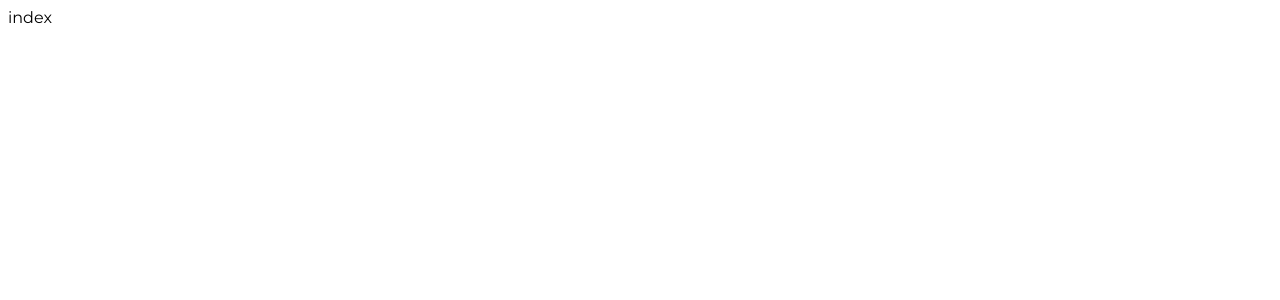
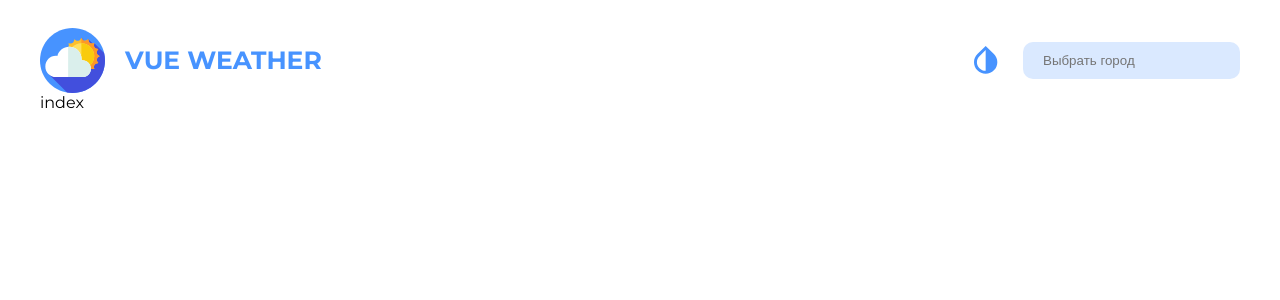
Before and after one commit to Erkinov97/weather-app-nuxt-v2, a Nuxt app: page / in a window 1280 px wide. Shown: the top 300 px of the page. Built offline with nearby package versions, Linux system fonts and the light colour scheme.

Commit message:
feat added jeader component

```diff
--- /dev/null
+++ b/components/icons/AppHeader.vue
@@ -0,0 +1,71 @@
+<template>
+  <header class="header">
+    <div class="header__logo">
+      <LogoIcon />
+      <h1 class="header__title">vue weather</h1>
+    </div>
+    <div class="header__right">
+      <button type="button" class="header__btn-change-color">
+        <InvertColorIcon />
+      </button>
+      <input type="text" class="header__search" placeholder="Выбрать город" />
+    </div>
+  </header>
+</template>
+
+<script>
+import LogoIcon from './Logo.vue'
+import InvertColorIcon from './InvertColor.vue'
+export default {
+  name: 'AppHeader',
+  components: {
+    LogoIcon,
+    InvertColorIcon,
+  },
+}
+</script>
+<style lang="scss">
+@import '@/assets/scss';
+.header {
+  display: flex;
+  justify-content: space-between;
+  &__logo {
+    display: flex;
+    align-items: center;
+    gap: 20px;
+  }
+  &__title {
+    text-transform: uppercase;
+    font-size: 24px;
+    color: $blue;
+    font-weight: 700;
+    font-size: 25px;
+    line-height: 30.48px;
+  }
+  &__right {
+    display: flex;
+    align-items: center;
+    gap: 20px;
+  }
+  &__btn-change-color {
+    width: 35px;
+    height: 35px;
+    padding: 0;
+    background-color: transparent;
+    border: none;
+    cursor: pointer;
+  }
+  &__search {
+    background-color: $blue-light;
+    color: $black;
+    padding: 9px 20px;
+    border: 1px solid;
+    border-radius: 5px;
+    font-weight: 500;
+    line-height: 19.5px;
+    border: none;
+    outline: none;
+    border-radius: 10px;
+  }
+}
+</style>
--- /dev/null
+++ b/components/icons/InvertColor.vue
@@ -0,0 +1,26 @@
+<template>
+  <svg
+    width="35"
+    height="35"
+    viewBox="0 0 35 35"
+    fill="none"
+    xmlns="http://www.w3.org/2000/svg"
+  >
+    <g clip-path="url(#clip0_23_3)">
+      <path
+        d="M17.6667 7.09792V27.7917C12.8396 27.7917 8.91667 23.9562 8.91667 19.2312C8.91667 16.9562 9.82083 14.8125 11.4687 13.1937L17.6667 7.09792ZM17.6667 3L9.42708 11.1083C7.3125 13.1937 6 16.0667 6 19.2312C6 25.575 11.2208 30.7083 17.6667 30.7083C24.1125 30.7083 29.3333 25.575 29.3333 19.2312C29.3333 16.0667 28.0208 13.1937 25.9062 11.1083L17.6667 3Z"
+        fill="#4793FF"
+      />
+    </g>
+    <defs>
+      <clipPath id="clip0_23_3">
+        <rect width="35" height="35" fill="white" />
+      </clipPath>
+    </defs>
+  </svg>
+</template>
+<script>
+export default {
+  name: 'InvertColorIcon',
+}
+</script>
--- /dev/null
+++ b/components/icons/Logo.vue
@@ -0,0 +1,47 @@
+<template>
+  <svg
+    width="65"
+    height="65"
+    viewBox="0 0 65 65"
+    fill="none"
+    xmlns="http://www.w3.org/2000/svg"
+  >
+    <path
+      d="M32.5 65C50.4493 65 65 50.4493 65 32.5C65 14.5507 50.4493 0 32.5 0C14.5507 0 0 14.5507 0 32.5C0 50.4493 14.5507 65 32.5 65Z"
+      fill="#4793FF"
+    />
+    <path
+      d="M65 32.5C65 29.8954 64.6916 27.3631 64.113 24.9358L54.3423 15.1651L53.0241 15.7211L48.3235 11.1622C48.3235 11.1622 46.5495 14.0707 44.5394 12.8753L41.3829 9.7971L41.1963 14.2822L8.78809 46.265L27.0688 64.5457C28.8351 64.8429 30.6492 65 32.5 65C50.4493 65 65 50.4493 65 32.5Z"
+      fill="#424FDD"
+    />
+    <path
+      d="M58.3388 29.0023L59.7103 28.1252L58.2388 27.1841C56.6468 26.1659 56.217 24.03 57.2916 22.4755L58.2847 21.0387L56.6808 20.7601C54.8077 20.4347 53.5845 18.6126 53.9927 16.7559L54.3422 15.1659L52.6363 15.5409C50.7905 15.9467 48.9765 14.7403 48.637 12.8812L48.3233 11.163L46.9922 12.1001C45.4377 13.1946 43.2843 12.7711 42.26 11.1694L41.3829 9.79797L40.4418 11.2695C39.4237 12.8615 37.2878 13.2912 35.7333 12.2167L34.2964 11.2235L34.0179 12.8275C33.6925 14.7005 31.8705 15.9237 30.0136 15.5156L28.4237 15.1661L28.7987 16.8719C29.2044 18.7177 27.998 20.5317 26.1389 20.8712L24.4207 21.1849L25.3579 22.516C26.4524 24.0705 26.0288 26.2239 24.4272 27.2482L23.0557 28.1253L24.5271 29.0664C26.1192 30.0846 26.5488 32.2204 25.4743 33.775L24.4812 35.2118L26.0851 35.4904C27.9581 35.8157 29.1813 37.6379 28.7732 39.4946L28.4237 41.0845L30.1296 40.7095C31.9753 40.3038 33.7894 41.5102 34.1288 43.3693L34.4425 45.0876L35.7736 44.1505C37.3282 43.056 39.4816 43.4795 40.5058 45.0812L41.3829 46.4526L42.324 44.9811C43.3422 43.3891 45.4781 42.9594 47.0326 44.0339L48.4695 45.0271L48.748 43.4231C49.0734 41.5501 50.8955 40.3269 52.7522 40.735L54.3422 41.0845L53.9672 39.3787C53.5614 37.5329 54.7678 35.7189 56.6269 35.3794L58.3453 35.0657L57.4081 33.7346C56.3136 32.1801 56.7371 30.0265 58.3388 29.0023Z"
+      fill="#FDBF2D"
+    />
+    <path
+      d="M57.4082 33.734L58.3451 35.0645L56.6275 35.378C54.7676 35.7183 53.5615 37.5324 53.9678 39.3783L54.3423 41.0833L52.7529 40.7342C50.8955 40.3254 49.0738 41.5492 48.7475 43.4218L48.4695 45.0265L47.0323 44.0324C45.4784 42.9584 43.3418 43.3875 42.3237 44.9795L41.3829 46.4521V9.79697L42.2602 11.1681C43.2847 12.7702 45.4378 13.1942 46.9917 12.0986L48.3235 11.1617L48.637 12.8807C48.976 14.7393 50.7902 15.9453 52.6361 15.5403L54.3423 15.1645L53.9932 16.7553C53.5844 18.6113 54.8082 20.4344 56.6808 20.7594L58.2842 21.0374L57.2914 22.4745C56.2174 24.0297 56.6465 26.165 58.2385 27.1832L59.7099 28.1239L58.3388 29.0012C56.7366 30.0257 56.3139 32.1788 57.4082 33.734Z"
+      fill="#FD9827"
+    />
+    <path
+      d="M41.383 40.9704C48.4777 40.9704 54.2291 35.219 54.2291 28.1243C54.2291 21.0296 48.4777 15.2782 41.383 15.2782C34.2883 15.2782 28.5369 21.0296 28.5369 28.1243C28.5369 35.219 34.2883 40.9704 41.383 40.9704Z"
+      fill="#FFE05F"
+    />
+    <path
+      d="M54.2293 28.1239C54.2293 35.2193 48.4771 40.9703 41.3829 40.9703V15.2788C48.4771 15.2788 54.2293 21.0298 54.2293 28.1239Z"
+      fill="#F9CB0D"
+    />
+    <path
+      d="M42.5274 32.2419C42.1958 32.2419 41.8694 32.2632 41.5478 32.3006C41.5794 31.9404 41.5966 31.576 41.5966 31.2076C41.5966 24.3886 36.0687 18.8605 29.2495 18.8605C23.5703 18.8605 18.7873 22.6953 17.3468 27.9164C16.8894 27.8562 16.4229 27.8247 15.9491 27.8247C10.0886 27.8247 5.33777 32.5755 5.33777 38.4361C5.33777 44.2966 10.0886 49.0474 15.9491 49.0474H42.5274C47.1682 49.0474 50.9302 45.2853 50.9302 40.6447C50.9302 36.0039 47.1682 32.2419 42.5274 32.2419Z"
+      fill="white"
+    />
+    <path
+      d="M50.9302 40.6435C50.9302 45.2846 47.1684 49.0466 42.5272 49.0466H28.134V18.9097C28.5016 18.8759 28.8735 18.8595 29.2498 18.8595C36.0691 18.8595 41.5969 24.3873 41.5969 31.2066C41.5969 31.5753 41.5795 31.9395 41.5478 32.2996C41.8696 32.2625 42.1956 32.2406 42.5272 32.2406C47.1684 32.2406 50.9302 36.0035 50.9302 40.6435Z"
+      fill="#DAEFEC"
+    />
+  </svg>
+</template>
+<script>
+export default {
+  name: 'LogoIcon',
+}
+</script>
--- a/layouts/default.vue
+++ b/layouts/default.vue
@@ -1,3 +1,24 @@
+<script>
+import AppHeader from '@/components/icons/AppHeader.vue'
+
+export default {
+  name: 'DefaultLayout',
+  components: {
+    AppHeader,
+  },
+}
+</script>
 <template>
-  <Nuxt />
+  <div class="container">
+    <AppHeader />
+    <Nuxt />
+  </div>
 </template>
+
+<style lang="scss">
+.container {
+  max-width: 1200px;
+  padding: 20px 0;
+  margin: 0 auto;
+}
+</style>
```
